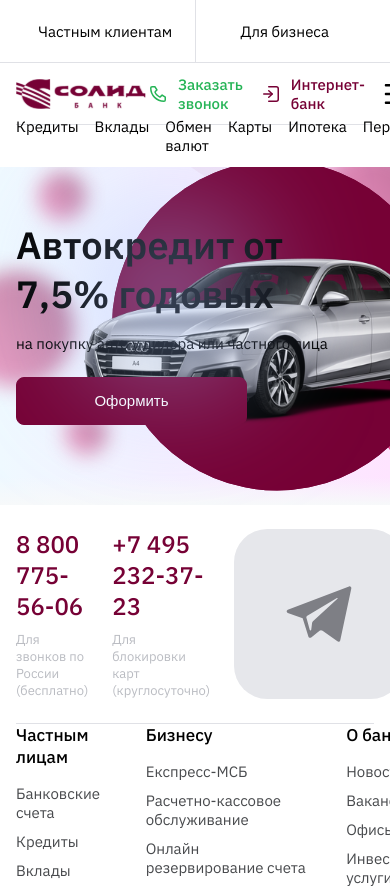
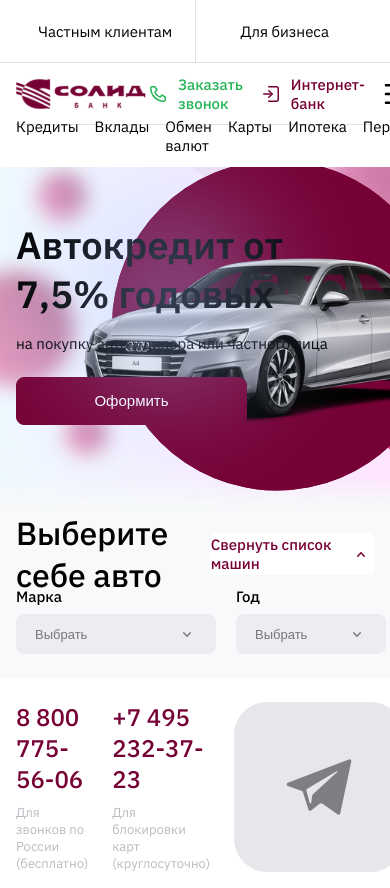
Before and after one commit to Nyanchuk/react-test-rasa, a React (Create React App) app: page / in a window 390 px wide. Shown: the top 888 px of the page. Built offline with nearby package versions, Linux system fonts and the light colour scheme.

Commit message:
первый блок готов

```diff
--- a/src/App.js
+++ b/src/App.js
@@ -16,7 +16,7 @@ function App() {
     <div>
       <Header />
       <PrimaryContent />
-      {/* <section className={styles.main}>
+      <section className={styles.main}>
         <div className={styles.main__contain}>
           <div className={styles.main__contain_list}>
             <h2>Выберите себе авто</h2>
@@ -51,23 +51,23 @@ function App() {
               </div>
             </div>
           </div>
-          <div className={styles.main__contain_card}>
+          {/* <div className={styles.main__contain_card}>
             {cards.map((card) => (
               <Card key={`card_${card.id}`} card={card} />
             ))}
-          </div>
-          <div className={styles.main__content}>
+          </div> */}
+          {/* <div className={styles.main__content}>
             {cardsCarSeller.map((card) => (
               <CardSeller key={`card_${card.id}`} card={card} />
             ))}
-          </div>
-          <div className={styles.main__contein_form}>
+          </div> */}
+          {/* <div className={styles.main__contein_form}>
             <span>
               Не нашли автомобиль у нас, но нужен автокредит?{" "}
               <a>Перейдите к форме заявки</a>{" "}
             </span>
-          </div>
-          <div className={styles.main__contein_condition}>
+          </div> */}
+          {/* <div className={styles.main__contein_condition}>
             <h2>Общие условия</h2>
             <table>
               <tbody>
@@ -93,8 +93,8 @@ function App() {
               <a>Смотреть полные условия кредита</a>
               <img src={MainImages.chevronFive} alt="next" />
             </div>
-          </div>
-          <div className={styles.main__contein_questions}>
+          </div> */}
+          {/* <div className={styles.main__contein_questions}>
             <div className={styles.main__contein_block}>
               <img
                 style={{ width: "45px" }}
@@ -107,9 +107,9 @@ function App() {
               <div>Как подать заявку на автокредит?</div>
               <img src={MainImages.chevron_six} />
             </div>
-          </div>
+          </div> */}
         </div>
-      </section> */}
+      </section>
       <Footer />
     </div>
   );
--- a/src/app.module.css
+++ b/src/app.module.css
@@ -205,3 +205,38 @@ td:last-child {
   font-size: 15px;
   font-weight: 400;
 }
+
+@media (max-width: 768px) {
+  .main__contain_list {
+    box-sizing: border-box;
+    padding-left: 16px;
+    padding-right: 16px;
+    padding-bottom: 24px;
+  }
+  .main__contain_search {
+    padding-left: 16px;
+    padding-right: 16px;
+  }
+  .main__contain_stamp {
+    box-sizing: border-box;
+      margin-right: 20px;
+  }
+  .main__contain_input {
+    box-sizing: border-box;
+    width: 200px;
+    height: 40px;
+  }
+  .years {
+    box-sizing: border-box;
+    width: 150px;
+    height: 40px;
+  }
+  .main__contain_prise {
+    gap: 11px;
+  }
+  .main__contain_prise input {
+    box-sizing: border-box;
+    height: 40px;
+  }
+
+}
```
